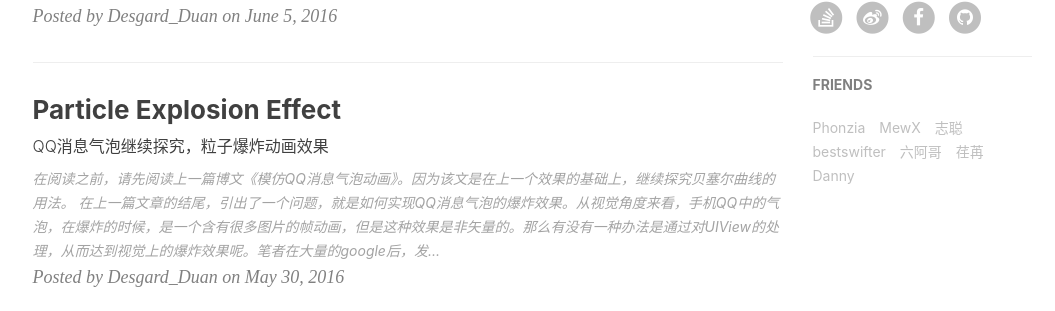
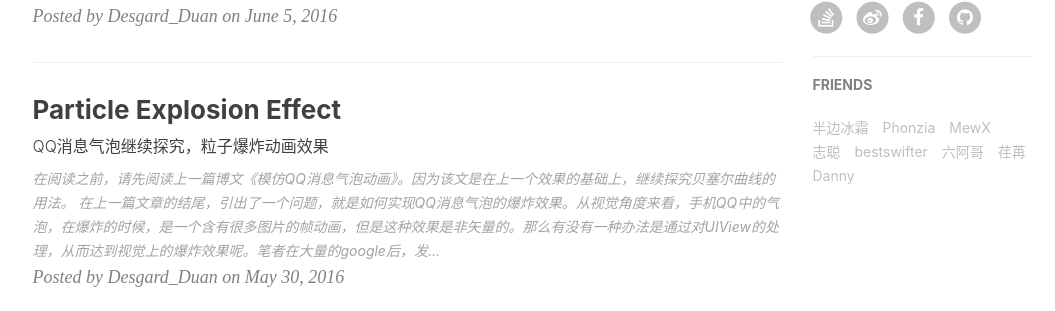
Before and after one commit to Desgard/desgard.github.com, a Jekyll site: the page built from index.html, in a window 1280 px wide and 900 px high, scrolled down 757 px. Shown: the part 141-452 px from the top of the window, without its empty margins (135-1190 px from the left). Built offline with Jekyll 4.4.1, drawn with Linux system fonts in a browser that asks for light colours; nearby versions of some CDN libraries; the list of posts is cut into pages by our own code; comment, search, counter and statistics services are not loaded.

Commit message:
ADD: 增加冰霜友链

```diff
--- a/_config.yml
+++ b/_config.yml
@@ -83,6 +83,9 @@ featured-condition-size: 1              # A tag will be featured if the size of
 # Friends
 friends: [
     {
+        title: "半边冰霜",
+        href: "https://halfrost.github.io/"
+    },{
         title: "Phonzia",
         href: "http://phonzia.com/"
     },{
```
